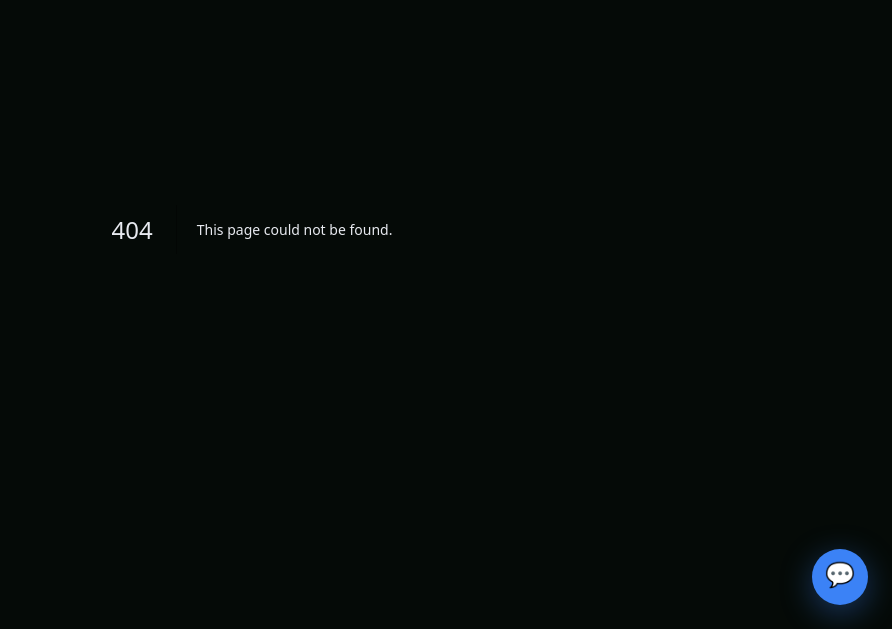
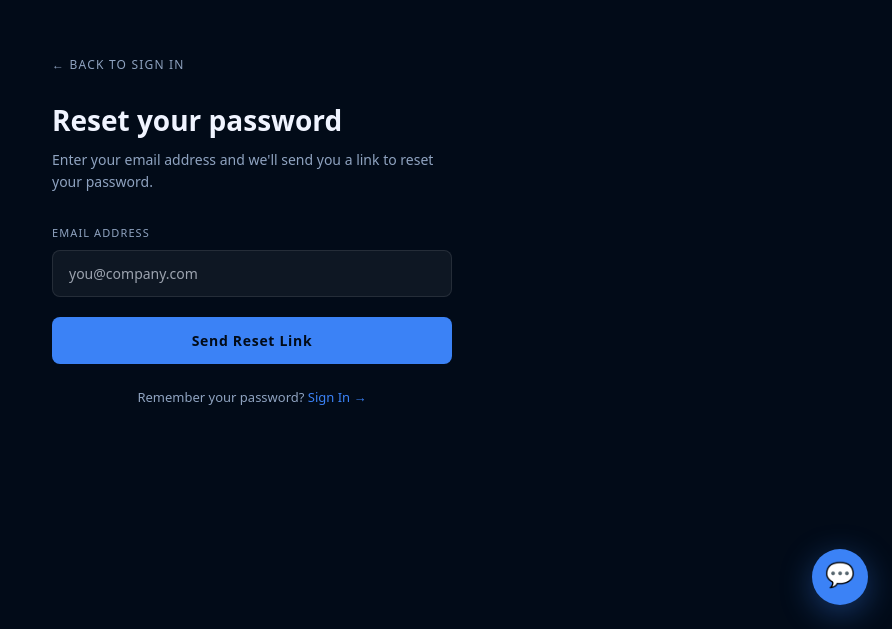
Before and after one commit to derekhuit-afk/depositiq, a Next.js app: page /forgot-password in a window 1280 px wide. Before the commit this address had no page. Shown: the part 171-800 px from the top of the page, without its empty margins (388-1280 px from the left). Built offline with nearby package versions, Linux system fonts and the light colour scheme.

Commit message:
feat: add forgot password page

```diff
--- /dev/null
+++ b/app/forgot-password/page.tsx
@@ -0,0 +1,67 @@
+"use client";
+import { useState } from "react";
+import Link from "next/link";
+
+export default function ForgotPassword() {
+  const [email, setEmail] = useState("");
+  const [status, setStatus] = useState<"idle"|"loading"|"sent"|"error">("idle");
+  const [error, setError] = useState("");
+
+  async function handleSubmit(e: React.FormEvent) {
+    e.preventDefault();
+    setStatus("loading");
+    setError("");
+    try {
+      const res = await fetch("/api/auth/forgot-password", {
+        method: "POST",
+        headers: { "Content-Type": "application/json" },
+        body: JSON.stringify({ email }),
+      });
+      const data = await res.json();
+      if (!res.ok) { setError(data.error || "Failed to send reset email"); setStatus("error"); return; }
+      setStatus("sent");
+    } catch {
+      setError("Network error. Please try again.");
+      setStatus("error");
+    }
+  }
+
+  return (
+    <div style={{ minHeight: "100vh", background: "#020B18", color: "#F0F4FF", fontFamily: "system-ui, sans-serif", display: "flex", alignItems: "center", justifyContent: "center", padding: 24 }}>
+      <div style={{ width: "100%", maxWidth: 400 }}>
+        <Link href="/login" style={{ color: "#8FA3C0", fontSize: 12, textDecoration: "none", letterSpacing: "0.1em", textTransform: "uppercase" }}>← Back to Sign In</Link>
+
+        <h1 style={{ fontSize: 28, fontWeight: 900, marginTop: 24, marginBottom: 8 }}>Reset your password</h1>
+        <p style={{ color: "#8FA3C0", fontSize: 14, marginBottom: 32, lineHeight: 1.6 }}>Enter your email address and we'll send you a link to reset your password.</p>
+
+        {status === "sent" ? (
+          <div style={{ background: "#3B82F615", border: "1px solid #3B82F640", borderRadius: 10, padding: 24, textAlign: "center" }}>
+            <div style={{ fontSize: 40, marginBottom: 16 }}>📧</div>
+            <div style={{ fontSize: 16, fontWeight: 700, color: "#3B82F6", marginBottom: 8 }}>Check your email</div>
+            <div style={{ fontSize: 14, color: "#8FA3C0", lineHeight: 1.6 }}>We sent a password reset link to <strong style={{ color: "#F0F4FF" }}>{email}</strong>. Check your inbox and follow the instructions.</div>
+            <div style={{ fontSize: 12, color: "#8FA3C0", marginTop: 16 }}>Didn't receive it? Check your spam folder or <button onClick={()=>setStatus("idle")} style={{ background: "none", border: "none", color: "#3B82F6", cursor: "pointer", fontSize: 12, padding: 0 }}>try again</button>.</div>
+          </div>
+        ) : (
+          <form onSubmit={handleSubmit}>
+            {error && <div style={{ background: "#1A0808", border: "1px solid #FF4444", color: "#FF8888", padding: "12px 16px", fontSize: 13, borderRadius: 8, marginBottom: 20 }}>{error}</div>}
+            <div style={{ marginBottom: 20 }}>
+              <label style={{ fontSize: 11, letterSpacing: "0.1em", color: "#8FA3C0", display: "block", marginBottom: 8, textTransform: "uppercase" }}>Email Address</label>
+              <input
+                type="email" value={email} onChange={e => setEmail(e.target.value)} required
+                placeholder="you@company.com"
+                style={{ width: "100%", background: "#FFFFFF0D", border: "1px solid #FFFFFF18", borderRadius: 8, color: "#F0F4FF", padding: "12px 16px", fontSize: 14, outline: "none", boxSizing: "border-box" as const }}
+              />
+            </div>
+            <button type="submit" disabled={status === "loading"} style={{ width: "100%", background: status==="loading" ? "#FFFFFF1A" : "#3B82F6", color: "#020B18", border: "none", borderRadius: 8, padding: "13px 0", fontSize: 14, fontWeight: 800, cursor: status==="loading" ? "not-allowed" : "pointer", letterSpacing: "0.05em" }}>
+              {status === "loading" ? "Sending…" : "Send Reset Link"}
+            </button>
+          </form>
+        )}
+
+        <p style={{ marginTop: 24, textAlign: "center", fontSize: 13, color: "#8FA3C0" }}>
+          Remember your password? <Link href="/login" style={{ color: "#3B82F6", textDecoration: "none" }}>Sign In →</Link>
+        </p>
+      </div>
+    </div>
+  );
+}
```
